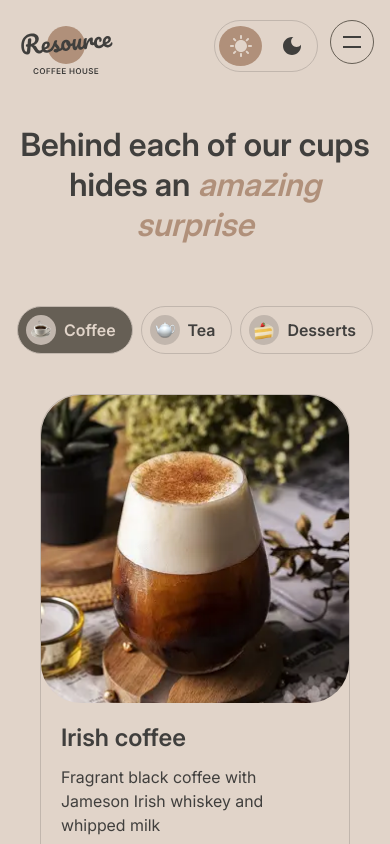
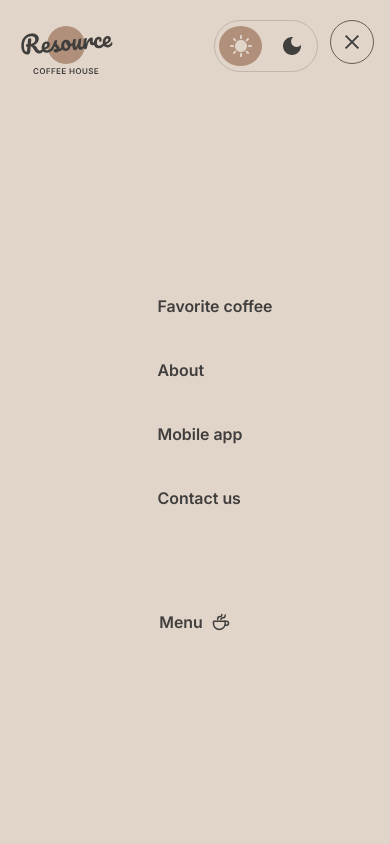
Before and after one commit to ugorphpgo/rsschool-landing-page, a website: page catalog.html in a window 390 px wide. Both pictures are taken after a click on the button 352 px from the left and 42 px from the top of the page. Shown: the top 844 px of the page. Drawn offline with Linux system fonts and the light colour scheme.

Commit message:
feat: add burger menu

```diff
--- /dev/null
+++ b/assets/scripts/burger.js
@@ -0,0 +1,32 @@
+const desktop = window.matchMedia('(width>= 769px)');
+const burger = document.querySelector('.burger__menu');
+const body = document.body;
+const headerNav = document.querySelector('.header__nav');
+
+function setBurgerOpen(open) {
+    body.classList.toggle('burger__open',open);
+    burger.setAttribute('aria-expanded', String(open));
+}
+
+burger.addEventListener('click', () => {
+  const shouldOpen = !body.classList.contains('burger__open');
+  setBurgerOpen(shouldOpen);
+});
+
+headerNav.addEventListener('click', (event) => {
+    const link = event.target.closest('a');
+    if (!link) {
+      return;
+    }
+    setBurgerOpen(false);
+});
+
+document.addEventListener('keydown', (event) => {
+  if (event.key === 'Escape') setBurgerOpen(false);
+});
+
+desktop.addEventListener('change', (event) => {
+  if (event.matches) {
+    setBurgerOpen(false);
+  }
+});
--- a/assets/styles/catalog.css
+++ b/assets/styles/catalog.css
@@ -1,4 +1,4 @@
-header .link__catalog {
+.header__controls .link__catalog {
     border-bottom: 2px solid transparent;
     border-bottom-color:var(--text-primary);
     cursor: text;
@@ -16,3 +16,10 @@ header .link__catalog {
 .hidden__button{
     display: none;
 }
+
+@media (width <= 768px){
+    .catalog__grid:not(.expanded) > *:nth-child(n + 5) {
+        display: none;
+    }
+
+}
--- a/assets/styles/style.css
+++ b/assets/styles/style.css
@@ -15,6 +15,10 @@ body {
   font-family: Inter, sans-serif;
   background-color: var(--background-page);
   padding-block: 20px 40px;
+}
+
+.burger__open{
+  overflow: hidden;
 }
 
 img {
@@ -182,6 +186,10 @@ header .cup__icon path {
   margin-inline: auto;
 }
 
+header .header__nav-catalog{
+  display: none;
+}
+
 .burger__menu {
   width: 44px;
   height: 44px;
@@ -198,6 +206,7 @@ header .cup__icon path {
 .burger__line {
   width: 18px;
   height: 2px;
+  transition: transform 0.4s ease-in-out;
   background-color: var(--text-primary);
 }
 
@@ -245,7 +254,7 @@ header .cup__icon path {
   transition: border-color 0.2s;
 }
 
-header .link__catalog {
+.header__controls .link__catalog {
   display: none;
 }
 
@@ -872,11 +881,6 @@ h1.catalog__title {
     display: none;
   }
 
-  header .link__catalog {
-    border-bottom: 2px solid transparent;
-    display: flex;
-  }
-
   header .link__catalog:hover {
     border-bottom-color: var(--text-primary);
   }
@@ -923,16 +927,41 @@ h1.catalog__title {
   .catalog__title {
     max-width: 800px;
   }
-
-  .refresh__button {
-    display: none;
-  }
 }
 
 @media (width <= 768px){
-  .catalog__grid:not(.expanded) > *:nth-child(n + 5) {
-    display: none;
+  .header__nav{
+    display: flex;
+    position: fixed;
+    inset: 83px 0 0;
+    gap: 100px;
+    background-color: var(--background-page);
+    transition: transform 0.4s ease-in-out,
+                visibility 0.4s ease-in-out;
+    transform: translateX(100%);
+    flex-direction: column;
+    align-items: center;
+    z-index: 1;
+    visibility: hidden;
   }
+
+  .burger__open .header__nav{
+    transform:none;
+    visibility: visible;
+  }
+
+  .header__nav ul{
+    flex-direction: column;
+  }
+
+  .burger__open .burger__line:first-child{
+    transform:translateY(5px) rotate(45deg);
+  }
+
+  .burger__open .burger__line:last-child{
+    transform:translateY(-5px) rotate(-45deg) ;
+  }
+  header .header__nav-catalog { display: flex }
 
 }
 
@@ -949,7 +978,8 @@ h1.catalog__title {
     display: none;
   }
 
-  .catalog__grid:not(.expanded) > *:nth-child(n + 5) {
+  .header__controls .link__catalog {
+    border-bottom: 2px solid transparent;
     display: flex;
   }
 }
--- a/catalog.html
+++ b/catalog.html
@@ -12,6 +12,7 @@
     <script src="assets/scripts/theme.js" defer></script>
     <script src="assets/data/products.js" defer></script>
     <script src="assets/scripts/catalog.js" defer></script>
+    <script src="assets/scripts/burger.js" defer></script>
     <link href="assets/styles/normalize.css" rel="stylesheet">
     <link href="assets/styles/style.css" rel="stylesheet">
     <link href="assets/styles/catalog.css" rel="stylesheet">
@@ -117,6 +118,12 @@
                     <li><a href="index.html#app">Mobile app</a></li>
                     <li><a href="#contacts">Contact us</a></li>
                 </ul>
+                <a class="header__nav-catalog link__catalog" href="catalog.html">Menu<svg aria-hidden="true" class="cup__icon" width="20" height="20" viewBox="0 0 20 20" fill="none" xmlns="http://www.w3.org/2000/svg">
+                    <path d="M14.1665 9.76667V11.6667C14.1665 14.8883 11.5548 17.5 8.33317 17.5C5.11151 17.5 2.49984 14.8883 2.49984 11.6667V9.76667C2.49984 9.4353 2.76847 9.16667 3.09984 9.16667H13.5665C13.8979 9.16667 14.1665 9.4353 14.1665 9.76667Z" stroke="#403F3D" stroke-width="1.5" stroke-linecap="round" stroke-linejoin="round" />
+                    <path d="M9.99984 7.50008C9.99984 6.66675 10.5951 5.83341 11.7856 5.83341C13.1005 5.83341 14.1665 4.76743 14.1665 3.45246V2.91675" stroke="#403F3D" stroke-width="1.5" stroke-linecap="round" stroke-linejoin="round" />
+                    <path d="M6.66683 7.5V7.08333C6.66683 5.70262 7.78612 4.58333 9.16683 4.58333C10.0873 4.58333 10.8335 3.83714 10.8335 2.91667V2.5" stroke="#403F3D" stroke-width="1.5" stroke-linecap="round" stroke-linejoin="round" />
+                    <path d="M13.3335 9.16675H15.4168C16.5674 9.16675 17.5002 10.0995 17.5002 11.2501C17.5002 12.4007 16.5674 13.3334 15.4168 13.3334H14.1668" stroke="#403F3D" stroke-width="1.5" stroke-linecap="round" stroke-linejoin="round" />
+                </svg></a>
             </nav>
             <div class="header__controls">
                 <button aria-label="Switch Theme" aria-pressed="false" class="theme__switch" type="button">
@@ -127,11 +134,11 @@
         <path d="M9 0C4.03 0 0 4.03 0 9C0 13.97 4.03 18 9 18C13.97 18 18 13.97 18 9C18 8.54 17.96 8.08 17.9 7.64C16.92 9.01 15.32 9.9 13.5 9.9C10.52 9.9 8.1 7.48 8.1 4.5C8.1 2.69 8.99 1.08 10.36 0.0999999C9.92 0.0399999 9.46 0 9 0Z" />
         </svg></span>
                 </button>
-                <button aria-label="Menu" class="burger__menu" type="button">
+                <button aria-label="Menu" class="burger__menu" type="button" aria-expanded="false">
                     <span class="burger__line"></span>
                     <span class="burger__line"></span>
                 </button>
-                <a class="link__catalog  menu__item" href="catalog.html">Menu<svg aria-hidden="true" class="cup__icon" width="20" height="20" viewBox="0 0 20 20" fill="none" xmlns="http://www.w3.org/2000/svg">
+                <a class="link__catalog" href="catalog.html">Menu<svg aria-hidden="true" class="cup__icon" width="20" height="20" viewBox="0 0 20 20" fill="none" xmlns="http://www.w3.org/2000/svg">
                     <path d="M14.1665 9.76667V11.6667C14.1665 14.8883 11.5548 17.5 8.33317 17.5C5.11151 17.5 2.49984 14.8883 2.49984 11.6667V9.76667C2.49984 9.4353 2.76847 9.16667 3.09984 9.16667H13.5665C13.8979 9.16667 14.1665 9.4353 14.1665 9.76667Z" stroke="#403F3D" stroke-width="1.5" stroke-linecap="round" stroke-linejoin="round" />
                     <path d="M9.99984 7.50008C9.99984 6.66675 10.5951 5.83341 11.7856 5.83341C13.1005 5.83341 14.1665 4.76743 14.1665 3.45246V2.91675" stroke="#403F3D" stroke-width="1.5" stroke-linecap="round" stroke-linejoin="round" />
                     <path d="M6.66683 7.5V7.08333C6.66683 5.70262 7.78612 4.58333 9.16683 4.58333C10.0873 4.58333 10.8335 3.83714 10.8335 2.91667V2.5" stroke="#403F3D" stroke-width="1.5" stroke-linecap="round" stroke-linejoin="round" />
@@ -177,15 +184,15 @@
         <div class="contacts__offer">
             <h2>Sip, Savor, Smile.<br><span class="accent">It’s coffee time!</span></h2>
             <div class="contacts__icons">
-                <a aria-label="Twitter" class="contacts__icon" href="#"><svg aria-hidden="true" class="social__icon" width="23" height="19" viewBox="0 0 23 19" fill="none" xmlns="http://www.w3.org/2000/svg">
+                <a aria-label="Twitter" class="contacts__icon" href="https://x.com/resource_coffee"><svg aria-hidden="true" class="social__icon" width="23" height="19" viewBox="0 0 23 19" fill="none" xmlns="http://www.w3.org/2000/svg">
                     <path d="M22.5 0.510056C22.5 0.510056 20.4821 1.70217 19.36 2.04006C18.7577 1.34757 17.9573 0.856748 17.067 0.633982C16.1767 0.411216 15.2395 0.467251 14.3821 0.794509C13.5247 1.12177 12.7884 1.70446 12.273 2.46377C11.7575 3.22309 11.4877 4.12239 11.5 5.04006V6.04006C9.74263 6.08562 8.00127 5.69587 6.43101 4.9055C4.86074 4.11513 3.51032 2.94869 2.5 1.51006C2.5 1.51006 -1.5 10.5101 7.5 14.5101C5.44053 15.908 2.98716 16.609 0.5 16.5101C9.5 21.5101 20.5 16.5101 20.5 5.01006C20.4991 4.73151 20.4723 4.45365 20.42 4.18006C21.4406 3.17355 22.5 0.510056 22.5 0.510056Z" stroke-linecap="round" stroke-linejoin="round" />
                 </svg></a>
-                <a aria-label="Instagram" class="contacts__icon" href="#"><svg aria-hidden="true" class="social__icon" width="24" height="24" viewBox="0 0 24 24" fill="none" xmlns="http://www.w3.org/2000/svg">
+                <a aria-label="Instagram" class="contacts__icon" href="https://www.instagram.com/resourse.coffee/"><svg aria-hidden="true" class="social__icon" width="24" height="24" viewBox="0 0 24 24" fill="none" xmlns="http://www.w3.org/2000/svg">
                     <path d="M12 16C14.2091 16 16 14.2091 16 12C16 9.79086 14.2091 8 12 8C9.79086 8 8 9.79086 8 12C8 14.2091 9.79086 16 12 16Z" stroke-linecap="round" stroke-linejoin="round" />
                     <path d="M3 16V8C3 5.23858 5.23858 3 8 3H16C18.7614 3 21 5.23858 21 8V16C21 18.7614 18.7614 21 16 21H8C5.23858 21 3 18.7614 3 16Z" />
                     <path d="M17.5 6.51L17.51 6.49889" stroke-linecap="round" stroke-linejoin="round" />
                 </svg></a>
-                <a aria-label="Facebook" class="contacts__icon" href="#"><svg aria-hidden="true" class="social__icon" width="24" height="24" viewBox="0 0 24 24" fill="none" xmlns="http://www.w3.org/2000/svg">
+                <a aria-label="Facebook" class="contacts__icon" href="https://www.facebook.com/resourcecoffeehunters/"><svg aria-hidden="true" class="social__icon" width="24" height="24" viewBox="0 0 24 24" fill="none" xmlns="http://www.w3.org/2000/svg">
                     <path d="M17 2H14C12.6739 2 11.4021 2.52678 10.4645 3.46447C9.52678 4.40215 9 5.67392 9 7V10H6V14H9V22H13V14H16L17 10H13V7C13 6.73478 13.1054 6.48043 13.2929 6.29289C13.4804 6.10536 13.7348 6 14 6H17V2Z" stroke-linecap="round" stroke-linejoin="round" />
                 </svg></a>
             </div>
```
Also changed, not shown: index.html (+26 -36 lines).
